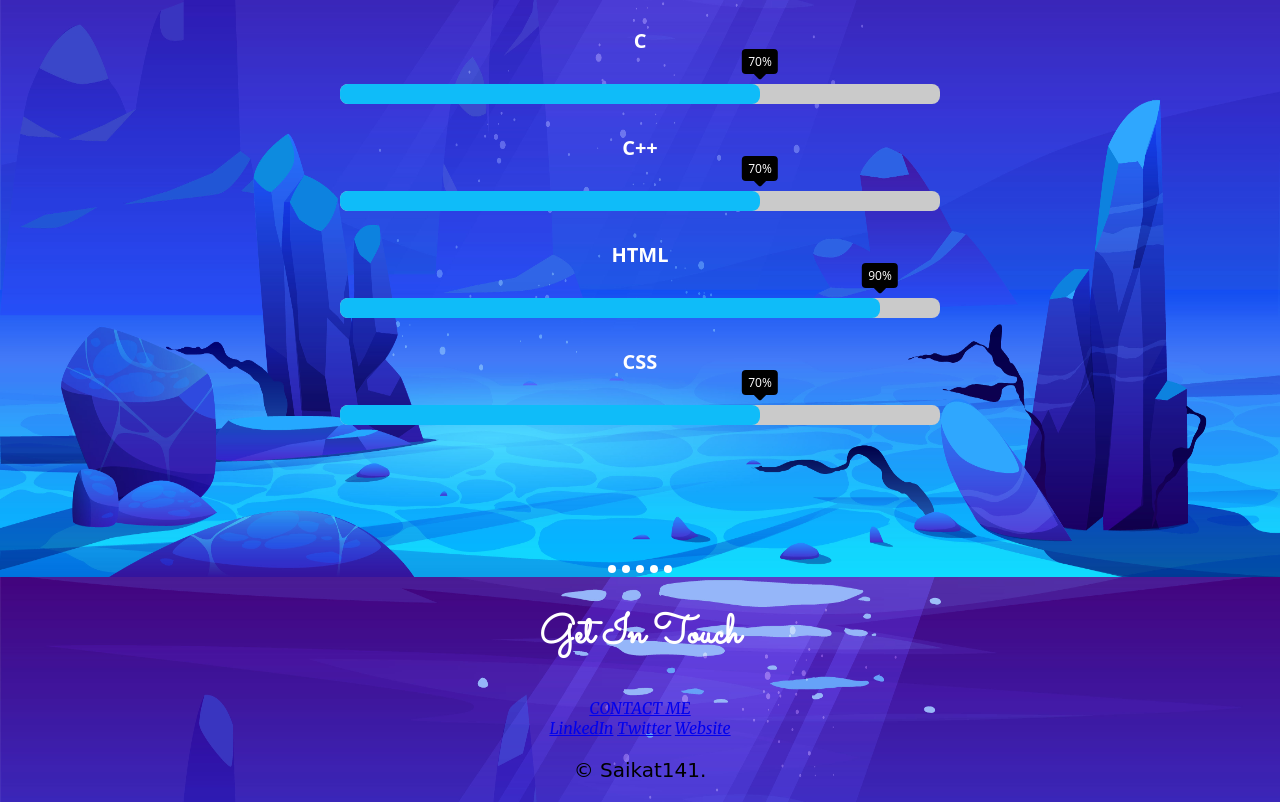
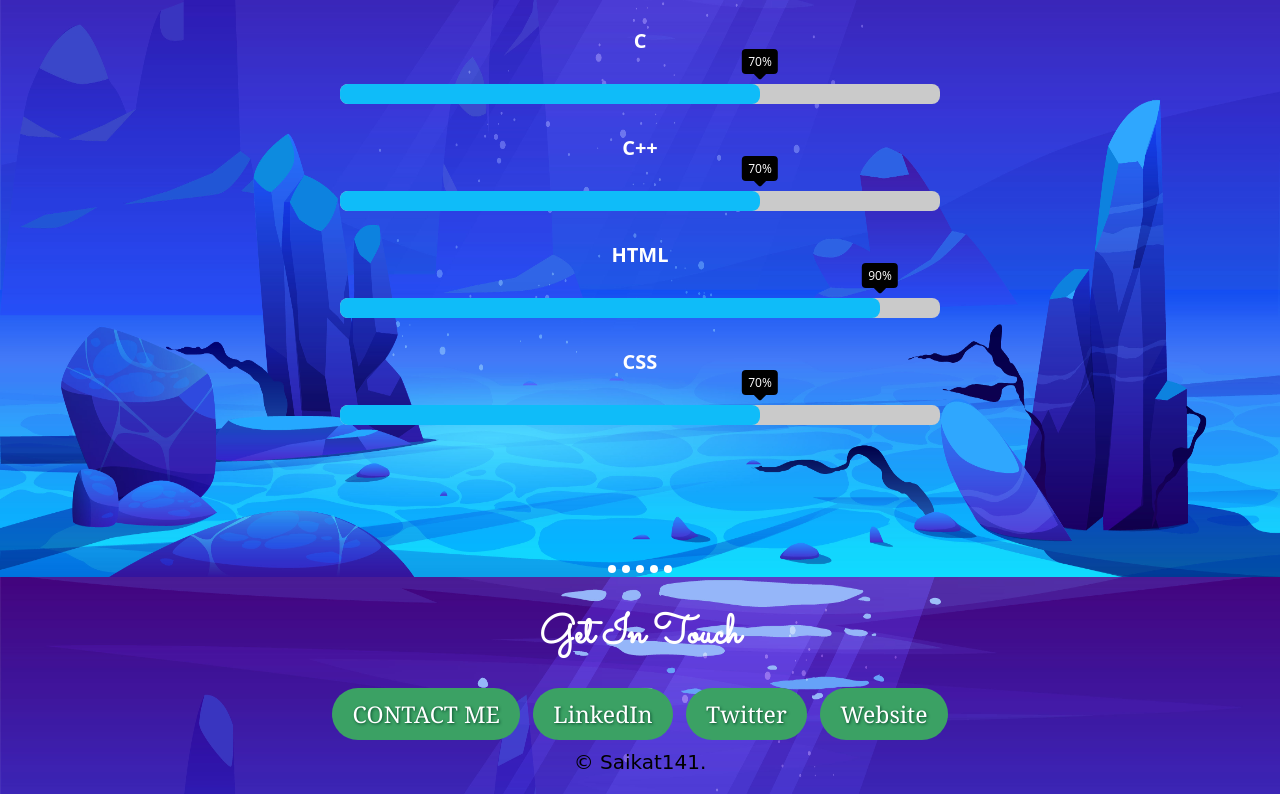
Before and after one commit to Saikat141/my-Site, a plain HTML site: page index.html in a window 1280 px wide. Shown: the part 1823-2625 px from the top of the page. Drawn offline with nearby package versions, Linux system fonts and the light colour scheme; a web font is replaced by a local one.

Commit message:
added button

```diff
--- a/index.html
+++ b/index.html
@@ -145,16 +145,19 @@ body {
         <h2>Get In Touch</h2>
 
 
-        <a class="btn" href="mailto:saikatgh142@email.com">CONTACT ME</a>
+
       </div>
     </div>
 
 
     <div class="bottom-container">
 
-      <a class="footer-link" href="https://www.linkedin.com/in/saikat-ghosh-5434401a2">LinkedIn</a>
-      <a class="footer-link" href="https://twitter.com/">Twitter</a>
-      <a class="footer-link" href="https://saikat141.github.io/cv/">Website</a>
+
+      <a class="btn" href="mailto:saikatgh142@email.com">CONTACT ME</a>
+
+      <a class="btn" href="https://www.linkedin.com/in/saikat-ghosh-5434401a2">LinkedIn</a>
+      <a class="btn" href="https://twitter.com/">Twitter</a>
+      <a class="btn" href="https://saikat141.github.io/my-Site/">Website</a>
       <p class="footer">© Saikat141.</p>
     </div>
 
--- a/styles.css
+++ b/styles.css
@@ -208,3 +208,27 @@ p{
   transform: translateX(50%) rotate(45deg);
   border-radius: 2px;
 }
+.btn {
+  -webkit-border-radius: 28;
+  -moz-border-radius: 28;
+  border-radius: 28px;
+  text-shadow: 1px 1px 3px #0b4f30;
+  font-family: Georgia;
+  color: #ffffff;
+  font-size: 23px;
+  background: #3ba164;
+  padding: 10px 20px 10px 20px;
+  text-decoration: none;
+  margin: 5px 5px;
+
+}
+
+.btn:hover {
+  background: #20d468;
+  background-image: -webkit-linear-gradient(top, #20d468, #3498db);
+  background-image: -moz-linear-gradient(top, #20d468, #3498db);
+  background-image: -ms-linear-gradient(top, #20d468, #3498db);
+  background-image: -o-linear-gradient(top, #20d468, #3498db);
+  background-image: linear-gradient(to bottom, #20d468, #3498db);
+  text-decoration: none;
+}
```
